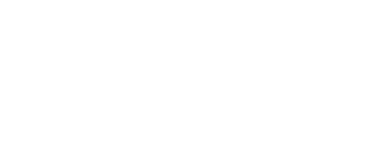
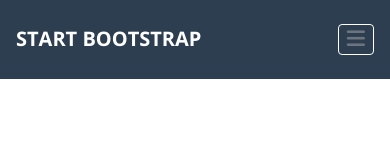
Before and after one commit to TheBloodShadow-py/html-css-bootstrap-freelancer, a plain HTML site: page index.html in a window 390 px wide. Drawn offline with nearby package versions, Linux system fonts and the light colour scheme.

Commit message:
ADD - header & media

```diff
--- a/css/main.css
+++ b/css/main.css
@@ -22,3 +22,30 @@
   color: var(--text-color);
   font-family: "Open Sans", sans-serif;
 }
+
+ul,
+ol {
+  list-style: none;
+}
+
+.icon-wrapper {
+  display: inline-flex;
+  align-items: center;
+  justify-content: center;
+  font-size: 1.3rem;
+}
+
+/* HEADER */
+
+header {
+  background-color: var(--nav-footer-primary-bg-color);
+}
+
+header .icon-wrapper {
+  transition: 0.3s linear background-color;
+  cursor: pointer;
+}
+
+header .icon-wrapper:hover {
+  background-color: var(--footer-secondary-bg-color);
+}
--- a/index.html
+++ b/index.html
@@ -4,6 +4,13 @@
     <meta charset="UTF-8" />
     <meta name="viewport" content="width=device-width, initial-scale=1.0" />
     <title>Bootstrap Freelancer</title>
+    <link
+      rel="stylesheet"
+      href="https://cdnjs.cloudflare.com/ajax/libs/font-awesome/6.4.2/css/all.min.css"
+      integrity="sha512-z3gLpd7yknf1YoNbCzqRKc4qyor8gaKU1qmn+CShxbuBusANI9QpRohGBreCFkKxLhei6S9CQXFEbbKuqLg0DA=="
+      crossorigin="anonymous"
+      referrerpolicy="no-referrer"
+    />
     <link
       href="https://cdn.jsdelivr.net/npm/bootstrap@5.0.2/dist/css/bootstrap.min.css"
       rel="stylesheet"
@@ -12,5 +19,30 @@
     />
     <link rel="stylesheet" href="./css/main.css" />
   </head>
-  <body></body>
+  <body>
+    <!-- HEADER -->
+    <header>
+      <div class="container-md">
+        <div
+          class="row justify-content-between align-items-center text-uppercase px-1 py-4"
+        >
+          <div class="col-auto">
+            <h1 class="fs-5 fw-bold p-0 m-0">Start Bootstrap</h1>
+          </div>
+          <div class="col-auto d-none d-md-inline-block">
+            <ul class="d-flex align-items-center m-0 fw-bold gap-4">
+              <li>PORTFOLIO</li>
+              <li>ABOUT</li>
+              <li>CONTACT</li>
+            </ul>
+          </div>
+          <div class="col-auto d-md-none d-inline-block">
+            <div class="icon-wrapper py-1 px-2 border border-white rounded">
+              <i class="fa-solid fa-bars text-secondary"></i>
+            </div>
+          </div>
+        </div>
+      </div>
+    </header>
+  </body>
 </html>
```
